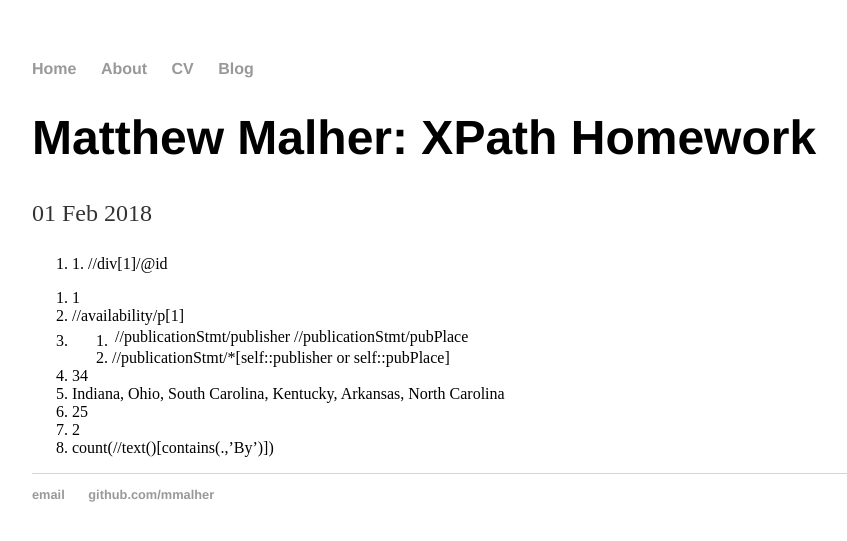
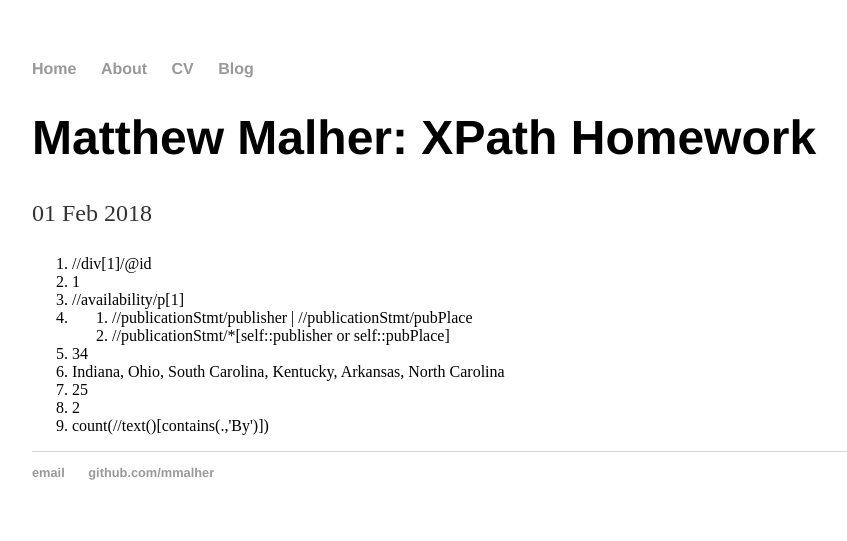
Before and after one commit to mmalher/mmalher.github.io, a Jekyll site: the page built from _posts/2018-02-01-assignment4.md, in a window 1280 px wide. Shown: the top 541 px of the page, without its empty margins (160-1007 px from the left). Built offline with Jekyll 4.4.1, drawn with Linux system fonts in a browser that asks for light colours; some of the changed lines change nothing that is shown.

Commit message:
Update 2018-02-01-assignment4.md

```diff
--- a/_posts/2018-02-01-assignment4.md
+++ b/_posts/2018-02-01-assignment4.md
@@ -4,15 +4,18 @@ title: "Matthew Malher: XPath Homework"
 date: 2018-02-01
 ---
 <ol>
-	<li>1. //div[1]/@id</li>
+<li>//div[1]/@id</li>
+<li>1</li>
+<li>//availability/p[1]</li>
+<li>
+<ol>
+	<li>//publicationStmt/publisher | //publicationStmt/pubPlace</li>
+	<li>//publicationStmt/*[self::publisher or self::pubPlace]</li>
 </ol>
-2. 1
-3. //availability/p[1]
-4.
-	1. //publicationStmt/publisher | //publicationStmt/pubPlace
-	2. //publicationStmt/*[self::publisher or self::pubPlace]
-5. 34
-6. Indiana, Ohio, South Carolina, Kentucky, Arkansas, North Carolina
-7. 25
-8. 2
-9. count(//text()[contains(.,'By')])
+</li>
+<li>34</li>
+<li>Indiana, Ohio, South Carolina, Kentucky, Arkansas, North Carolina</li>
+<li>25</li>
+<li>2</li>
+<li>count(//text()[contains(.,'By')])</li>
+</ol>
```
